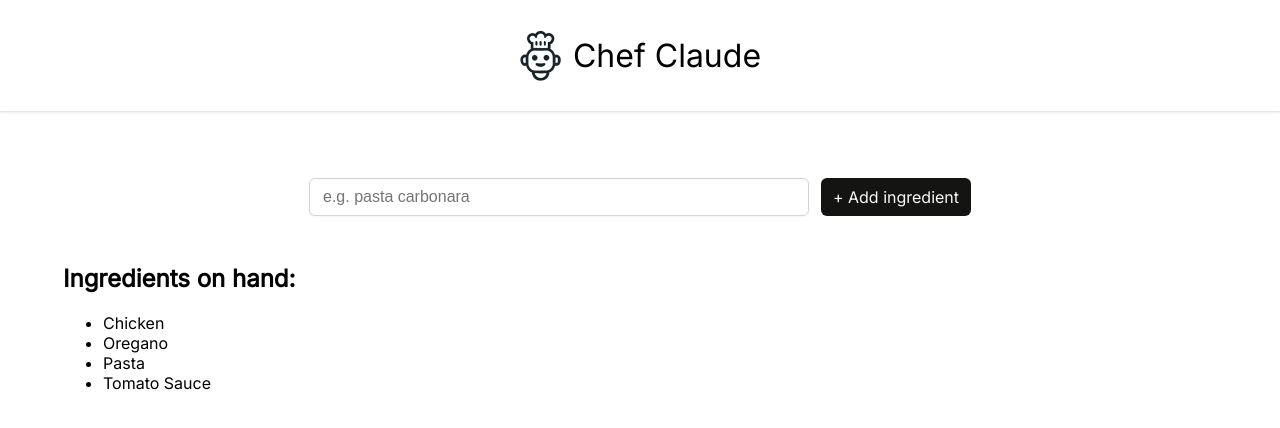
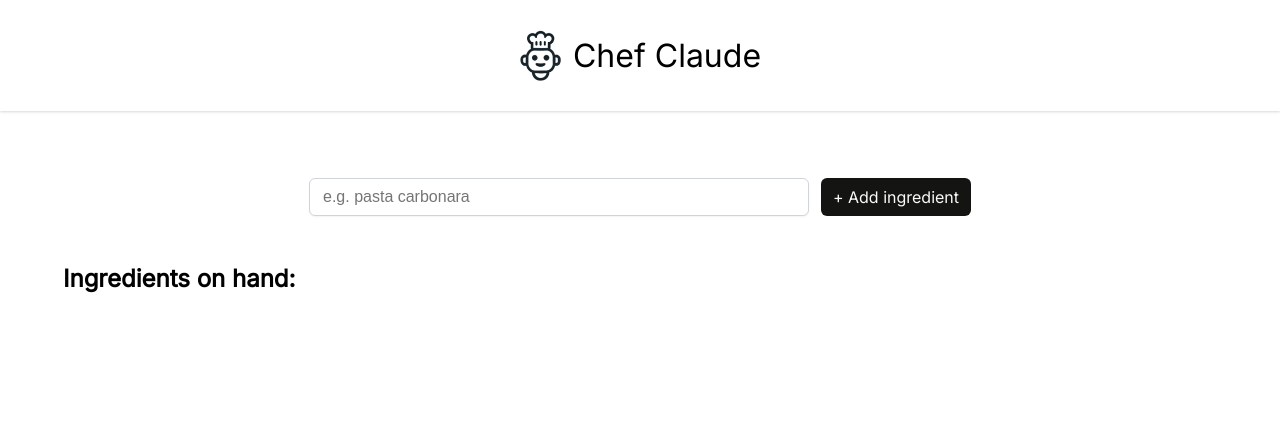
Before and after one commit to phuongmaiiii/solo-project, a React (Create React App) app in the folder chef-claude/: page / in a window 1280 px wide. Shown: the top 428 px of the page. Built offline with nearby package versions, Linux system fonts and the light colour scheme.

Commit message:
state setter function

```diff
--- a/chef-claude/src/components/Main.js
+++ b/chef-claude/src/components/Main.js
@@ -1,5 +1,6 @@
+import React from 'react';
 function Main() {
-    const ingredients = ["Chicken", "Oregano", "Pasta", "Tomato Sauce"];
+    const [ingredients, setIngredients] = React.useState([]);
 
     const ingredientListItems = ingredients.map((ingredient, index) => (
                 <li key={index}>
@@ -8,17 +9,13 @@ function Main() {
             ));
 
     function handleSubmit(event) {
-        console.log("Form submitted");
         event.preventDefault();
 
         const formData = new FormData(event.currentTarget);
         const newIngredient = formData.get("ingredient");
-        console.log("New ingredient:", newIngredient);
-        ingredients.push(newIngredient);
         event.currentTarget.reset(); // Clear the input field after submission
         // Note: In a real application, you would update the state here to re-render the component
-
-        console.log("Updated ingredients:", ingredients);
+        setIngredients(preIngredients => [...preIngredients, newIngredient]); // Update state to trigger re-render
 
     }
   return (
```
